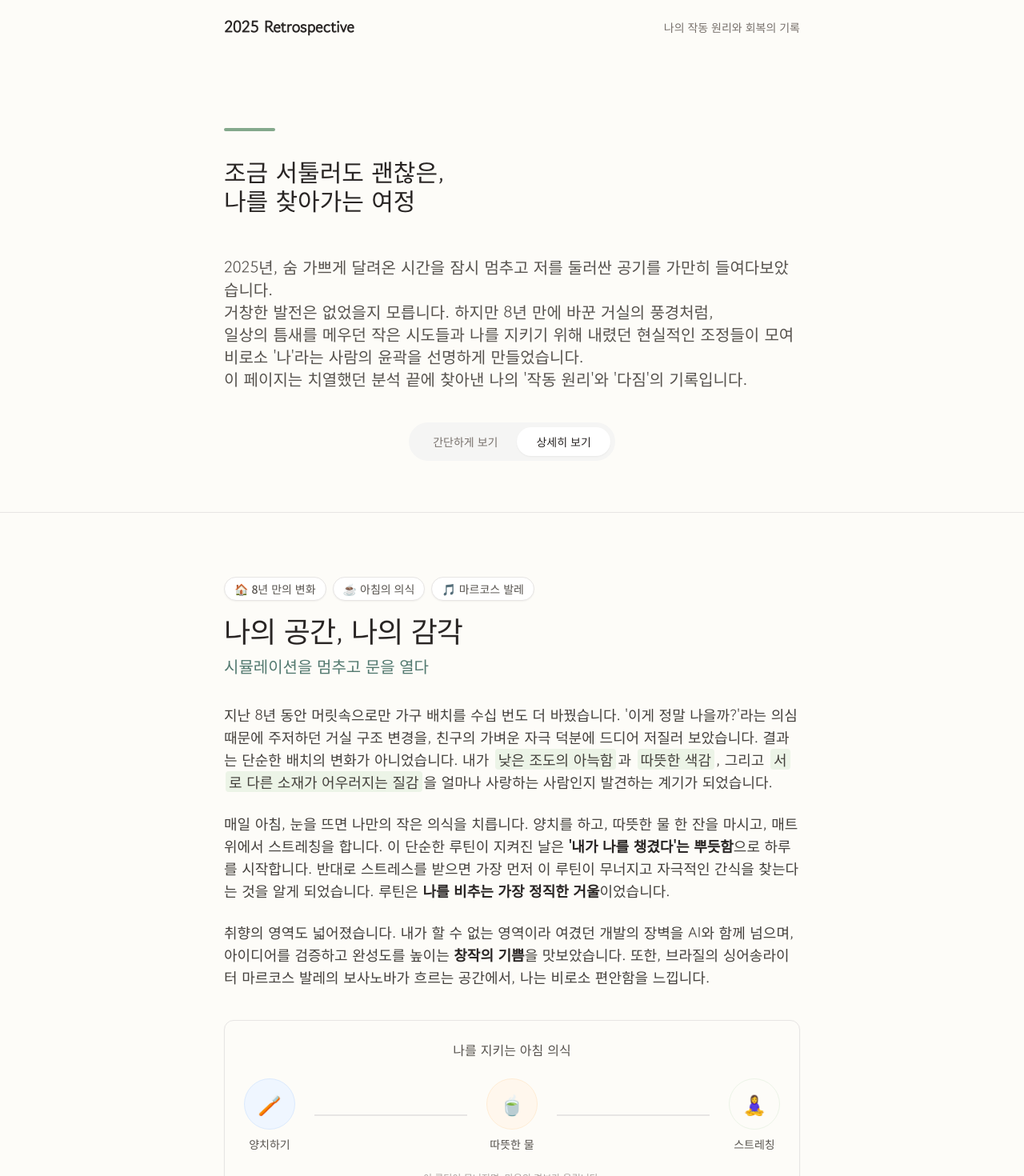
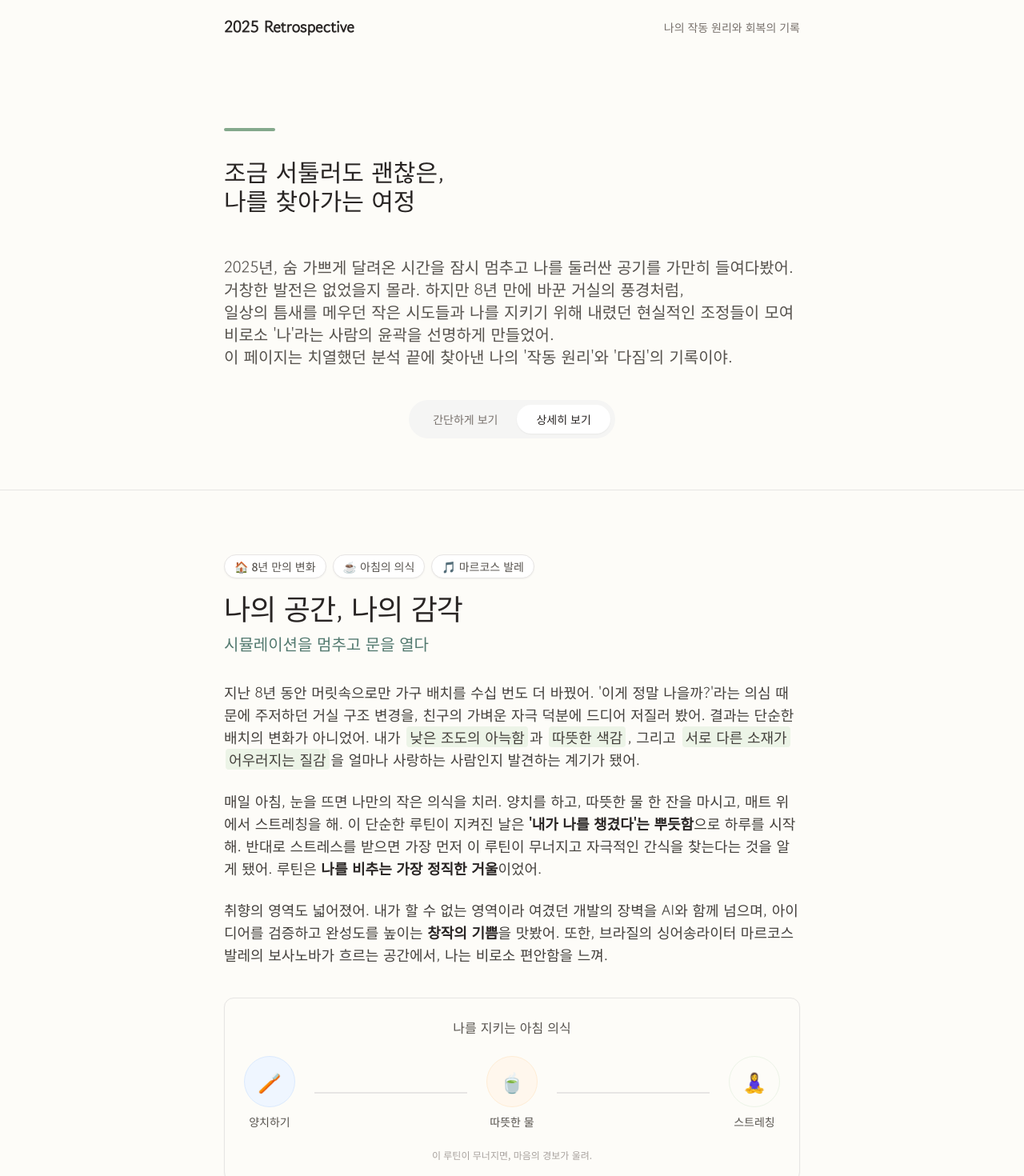
Before and after one commit to seulbilee27-web/2025-retro-fin, a React (Vite) app: page / in a window 1280 px wide. Shown: the top 1470 px of the page at 80% size. Built offline with nearby package versions, Linux system fonts and the light colour scheme.

Commit message:
간단하게 보기 영역에 불필요한 요소 제거

```diff
--- a/App.tsx
+++ b/App.tsx
@@ -107,18 +107,17 @@ Arrange these elements in a balanced grid or a flowing journey map layout. Ensur
               isLast={index === SECTIONS.length - 1}
               viewMode={viewMode}
             >
-              {/* Inject visuals based on section ID */}
+              {/* Inject visuals based on section ID and viewMode */}
 
-              {section.id === 'self' && (
+              {section.id === 'self' && viewMode === 'detail' && (
                 <div className="mt-8">
                   <MorningRoutineVisual />
                 </div>
               )}
 
-              {section.id === 'mechanism' && (
+              {section.id === 'mechanism' && viewMode === 'detail' && (
                 <div className="flex flex-col gap-8 mt-8">
                   <MechanismVisual />
-                  {/* Changed from grid to flex-col to stack vertically on all screens */}
                   <div className="flex flex-col gap-6">
                     <AnxietyCycleDiagram />
                     <TraitRadarChart />
@@ -134,8 +133,8 @@ Arrange these elements in a balanced grid or a flowing journey map layout. Ensur
       <footer className="bg-stone-100 py-16 border-t border-stone-200">
         <div className="max-w-3xl mx-auto px-6 text-center">
           <p className="font-serif text-stone-600 text-lg mb-6 leading-relaxed">
-            "2025년, 나를 지키며 치열하게 살아낸 자신이 자랑스럽습니다.<br className="hidden md:block" />
-            내년에도 나만의 속도로 걸어갈 저를 온 마음으로 응원합니다."
+            "2025년, 나를 지키며 치열하게 살아낸 자신이 자랑스러워.<br className="hidden md:block" />
+            내년에도 나만의 속도로 걸어갈 나를 온 마음으로 응원해."
           </p>
           <div className="flex justify-center gap-4 text-2xl mb-8 opacity-70">
             <span>🌱</span>
--- a/components/Charts.tsx
+++ b/components/Charts.tsx
@@ -75,7 +75,7 @@ export const MorningRoutineVisual: React.FC = () => {
         </div>
       </div>
       <p className="text-center text-xs text-stone-400 mt-6">
-        이 루틴이 무너지면, 마음의 경보가 울립니다.
+        이 루틴이 무너지면, 마음의 경보가 울려.
       </p>
     </div>
   );
@@ -83,7 +83,7 @@ export const MorningRoutineVisual: React.FC = () => {
 
 export const MechanismVisual: React.FC = () => {
   return (
-    <div className="grid grid-cols-1 md:grid-cols-2 gap-6 w-full">
+    <div className="flex flex-col gap-6 w-full">
       {/* Shadow Card */}
       <div className="bg-stone-50 rounded-2xl p-6 border border-stone-200 relative overflow-hidden">
         <div className="absolute top-0 right-0 p-4 opacity-10 text-6xl">🌑</div>
--- a/constants.ts
+++ b/constants.ts
@@ -1,11 +1,11 @@
 import { ContentSection } from './types';
 
 export const INTRO_TEXT = `
-2025년, 숨 가쁘게 달려온 시간을 잠시 멈추고 저를 둘러싼 공기를 가만히 들여다보았습니다.
-거창한 발전은 없었을지 모릅니다. 하지만 8년 만에 바꾼 거실의 풍경처럼,
+2025년, 숨 가쁘게 달려온 시간을 잠시 멈추고 나를 둘러싼 공기를 가만히 들여다봤어.
+거창한 발전은 없었을지 몰라. 하지만 8년 만에 바꾼 거실의 풍경처럼,
 일상의 틈새를 메우던 작은 시도들과 나를 지키기 위해 내렸던 현실적인 조정들이 모여
-비로소 '나'라는 사람의 윤곽을 선명하게 만들었습니다.
-이 페이지는 치열했던 분석 끝에 찾아낸 나의 '작동 원리'와 '다짐'의 기록입니다.
+비로소 '나'라는 사람의 윤곽을 선명하게 만들었어.
+이 페이지는 치열했던 분석 끝에 찾아낸 나의 '작동 원리'와 '다짐'의 기록이야.
 `;
 
 export const SECTIONS: ContentSection[] = [
@@ -15,9 +15,9 @@ export const SECTIONS: ContentSection[] = [
     subtitle: '시뮬레이션을 멈추고 문을 열다',
     tags: ['🏠 8년 만의 변화', '☕️ 아침의 의식', '🎵 마르코스 발레'],
     content: [
-      "지난 8년 동안 머릿속으로만 가구 배치를 수십 번도 더 바꿨습니다. '이게 정말 나을까?'라는 의심 때문에 주저하던 거실 구조 변경을, 친구의 가벼운 자극 덕분에 드디어 저질러 보았습니다. 결과는 단순한 배치의 변화가 아니었습니다. 내가 {{낮은 조도의 아늑함}}과 {{따뜻한 색감}}, 그리고 {{서로 다른 소재가 어우러지는 질감}}을 얼마나 사랑하는 사람인지 발견하는 계기가 되었습니다.",
-      "매일 아침, 눈을 뜨면 나만의 작은 의식을 치릅니다. 양치를 하고, 따뜻한 물 한 잔을 마시고, 매트 위에서 스트레칭을 합니다. 이 단순한 루틴이 지켜진 날은 **'내가 나를 챙겼다'는 뿌듯함**으로 하루를 시작합니다. 반대로 스트레스를 받으면 가장 먼저 이 루틴이 무너지고 자극적인 간식을 찾는다는 것을 알게 되었습니다. 루틴은 **나를 비추는 가장 정직한 거울**이었습니다.",
-      "취향의 영역도 넓어졌습니다. 내가 할 수 없는 영역이라 여겼던 개발의 장벽을 AI와 함께 넘으며, 아이디어를 검증하고 완성도를 높이는 **창작의 기쁨**을 맛보았습니다. 또한, 브라질의 싱어송라이터 마르코스 발레의 보사노바가 흐르는 공간에서, 나는 비로소 편안함을 느낍니다."
+      "지난 8년 동안 머릿속으로만 가구 배치를 수십 번도 더 바꿨어. '이게 정말 나을까?'라는 의심 때문에 주저하던 거실 구조 변경을, 친구의 가벼운 자극 덕분에 드디어 저질러 봤어. 결과는 단순한 배치의 변화가 아니었어. 내가 {{낮은 조도의 아늑함}}과 {{따뜻한 색감}}, 그리고 {{서로 다른 소재가 어우러지는 질감}}을 얼마나 사랑하는 사람인지 발견하는 계기가 됐어.",
+      "매일 아침, 눈을 뜨면 나만의 작은 의식을 치러. 양치를 하고, 따뜻한 물 한 잔을 마시고, 매트 위에서 스트레칭을 해. 이 단순한 루틴이 지켜진 날은 **'내가 나를 챙겼다'는 뿌듯함**으로 하루를 시작해. 반대로 스트레스를 받으면 가장 먼저 이 루틴이 무너지고 자극적인 간식을 찾는다는 것을 알게 됐어. 루틴은 **나를 비추는 가장 정직한 거울**이었어.",
+      "취향의 영역도 넓어졌어. 내가 할 수 없는 영역이라 여겼던 개발의 장벽을 AI와 함께 넘으며, 아이디어를 검증하고 완성도를 높이는 **창작의 기쁨**을 맛봤어. 또한, 브라질의 싱어송라이터 마르코스 발레의 보사노바가 흐르는 공간에서, 나는 비로소 편안함을 느껴."
     ],
     summary: [
       {
@@ -40,9 +40,9 @@ export const SECTIONS: ContentSection[] = [
     subtitle: '속도보다 중요한 것은 방향과 철학',
     tags: ['✨ Figma AI', '🛡️ 갈등 직면', '🤝 유저의 선택권'],
     content: [
-      "올해 일터에서는 **'Figma AI'**라는 새로운 도구를 적극적으로 받아들였습니다. 틈날 때마다 뉴스를 스크랩하고 테스트하던 습관이 빛을 발해, 기획 단계에서 디자인 수정과 프로토타이핑 속도를 비약적으로 높일 수 있었습니다.",
-      "하지만 도구보다 더 빛난 것은 **'태도'의 변화**였습니다. 예전엔 일을 쳐내기 바빴다면, 이제는 나만의 철학이 생겼습니다. 글로벌 최적화라는 명목하에 유저의 불편을 강요하지 않는 것, 효율보다는 {{유저에게 선택권을 주고 컨펌을 받는 과정}}을 중시하는 것. 단순히 일을 하는 것이 아니라, '어떻게' 할 것인지에 대한 진지한 고민이 깊어진 한 해였습니다.",
-      "회사 밖에서의 경험도 저를 성장시켰습니다. 인테리어 컨설팅을 받으며 전문가의 태도를 배웠고, 배우자 돌봄 휴직을 통해 잊고 지냈던 상황 파악 능력과 기억력을 리셋했습니다. 무엇보다 **'갈등 회피' 성향을 직시**하고, 불편한 상황에서도 내 입장을 이야기하는 훈련을 시작한 것은 커리어뿐만 아니라 삶 전체를 관통하는 큰 수확입니다."
+      "올해 일터에서는 **'Figma AI'**라는 새로운 도구를 적극적으로 받아들였어. 틈날 때마다 뉴스를 스크랩하고 테스트하던 습관이 빛을 발해, 기획 단계에서 디자인 수정과 프로토타이핑 속도를 비약적으로 높일 수 있었어.",
+      "하지만 도구보다 더 빛난 것은 **'태도'의 변화**였어. 예전엔 일을 쳐내기 바빴다면, 이제는 나만의 철학이 생겼어. 글로벌 최적화라는 명목하에 유저의 불편을 강요하지 않는 것, 효율보다는 {{유저에게 선택권을 주고 컨펌을 받는 과정}}을 중시하는 것. 단순히 일을 하는 것이 아니라, '어떻게' 할 것인지에 대한 진지한 고민이 깊어진 한 해였어.",
+      "회사 밖에서의 경험도 나를 성장시켰어. 인테리어 컨설팅을 받으며 전문가의 태도를 배웠고, 배우자 돌봄 휴직을 통해 잊고 지냈던 상황 파악 능력과 기억력을 리셋했어. 무엇보다 **'갈등 회피' 성향을 직시**하고, 불편한 상황에서도 내 입장을 이야기하는 훈련을 시작한 것은 커리어뿐만 아니라 삶 전체를 관통하는 큰 수확이야."
     ],
     summary: [
       {
@@ -65,9 +65,9 @@ export const SECTIONS: ContentSection[] = [
     subtitle: '비교를 멈추고 나를 보호하는 연습',
     tags: ['🧘‍♀️ 아침 요가', '🛡️ 안전한 감각', '🌿 경계 세우기'],
     content: [
-      "휴직 기간 동안 만난 아침 요가는 오로지 **나만을 위한 충만한 휴식 시간**이었습니다. 하지만 복직 후, 치고 올라오는 후배들과의 비교로 인해 질투와 불안이 싹트고, 에너지가 고갈되면 가장 가까운 사람에게 날 선 반응을 보이기도 했습니다.",
-      "나는 나의 패턴을 깨달았습니다. 불안이 찾아오면 그것을 해결하기 위해 무리하게 행동하고, 결국 방전되어버리는 악순환. 이제는 불안이 감지될 때 주문을 욉니다. {{지금 나는 안전하다.}} 위협받지 않고 있음을 인지하고, 진짜 감정과 가짜 감정을 구분하여 타인과의 사이에 **건강한 경계**를 세우는 연습을 하고 있습니다.",
-      "좋은 사람처럼 보이기 위해 '괜찮은 척' 했던 가면을 벗고, **나의 에너지를 지키며 명확하게 표현하는 것**. 그것이 제가 찾은 진정한 건강함입니다."
+      "휴직 기간 동안 만난 아침 요가는 오로지 **나만을 위한 충만한 휴식 시간**이었어. 하지만 복직 후, 치고 올라오는 후배들과의 비교로 인해 질투와 불안이 싹트고, 에너지가 고갈되면 가장 가까운 사람에게 날 선 반응을 보이기도 했어.",
+      "나는 나의 패턴을 깨달았어. 불안이 찾아오면 그것을 해결하기 위해 무리하게 행동하고, 결국 방전되어버리는 악순환. 이제는 불안이 감지될 때 주문을 외워. {{지금 나는 안전하다.}} 위협받지 않고 있음을 인지하고, 진짜 감정과 가짜 감정을 구분하여 타인과의 사이에 **건강한 경계**를 세우는 연습을 하고 있어.",
+      "좋은 사람처럼 보이기 위해 '괜찮은 척' 했던 가면을 벗고, **나의 에너지를 지키며 명확하게 표현하는 것**. 그것이 내가 찾은 진정한 건강함이야."
     ],
     summary: [
       {
@@ -90,8 +90,8 @@ export const SECTIONS: ContentSection[] = [
     subtitle: '우리만의 보금자리와 작은 사치',
     tags: ['🏠 첫 아파트', '🏨 나를 위한 호캉스', '📉 안전한 투자'],
     content: [
-      "올해 가장 잘한 선택은 우리 부부만의 첫 아파트를 매매한 것입니다. 전세 살이의 불안함을 끝내고 온전한 {{내 집}}이 생겼다는 안도감은 생각보다 컸습니다. 이를 계기로 부동산 공부에 눈을 뜨게 되었고, 경제를 바라보는 시야가 넓어졌습니다.",
-      "지출에서도 균형을 찾았습니다. 피곤함에 굴복해 배달 음식에 쓴 돈은 아쉽지만, 고생한 나를 위한 호캉스와 쾌적한 여름을 보낸 '작은 사치'들은 삶의 질을 높여주었습니다. 투자는 **'잃어도 되는 수준'**에서, 그리고 **'빠른 손절'이라는 원칙**을 세워 욕심부리지 않고 차근차근 배워나가고 있습니다."
+      "올해 가장 잘한 선택은 우리 부부만의 첫 아파트를 매매한 거야. 전세 살이의 불안함을 끝내고 온전한 {{내 집}}이 생겼다는 안도감은 생각보다 컸어. 이를 계기로 부동산 공부에 눈을 뜨게 되었고, 경제를 바라보는 시야가 넓어졌어.",
+      "지출에서도 균형을 찾았어. 피곤함에 굴복해 배달 음식에 쓴 돈은 아쉽지만, 고생한 나를 위한 호캉스와 쾌적한 여름을 보낸 '작은 사치'들은 삶의 질을 높여줬어. 투자는 **'잃어도 되는 수준'**에서, 그리고 **'빠른 손절'이라는 원칙**을 세워 욕심부리지 않고 차근차근 배워나가고 있어."
     ],
     summary: [
       {
@@ -114,9 +114,9 @@ export const SECTIONS: ContentSection[] = [
     subtitle: '불안을 연료로 쓰던 나에서, 평온을 선택하는 나로',
     tags: ['⚙️ 불안-행동 고리', '💎 섬세함과 완결성', '🛑 멈춤의 미학'],
     content: [
-      "올해 저는 저를 움직이던 거대한 동력이 **'불안'**이었음을 뼈저리게 깨달았습니다. 무언가 잘못될까 두려워 미리 행동하고, 거절당할까 무서워 과도한 책임을 떠안는 **'해결 지향형' 인간**. 그것은 생존 본능이었지만, 동시에 저를 갉아먹는 그림자였습니다.",
-      "하지만 이제 관점을 달리합니다. 남들보다 예민한 기질은 타인의 니즈를 빠르게 파악하는 {{섬세함}}이고, 과도한 책임감은 일을 끝까지 마무리하는 {{완결성}}이라는 강점입니다. 중요한 건 나를 지키는 '사용법'입니다.",
-      "모든 책임을 혼자 질 필요는 없습니다. 조급함이 들 때가 바로 **'멈춰야 할 때'**임을 압니다. 타인의 몫을 남겨두는 침묵의 시간, 그리고 거절해도 큰일이 일어나지 않는다는 **'안전한 실패'**의 경험. 저는 이제 불안에 휩쓸리는 대신, 스스로 **평온을 선택하는 법**을 익혀가고 있습니다."
+      "올해 저는 저를 움직이던 거대한 동력이 **'불안'**이었음을 뼈저리게 깨달았어. 무언가 잘못될까 두려워 미리 행동하고, 거절당할까 무서워 과도한 책임을 떠안는 **'해결 지향형' 인간**. 그것은 생존 본능이었지만, 동시에 나를 갉아먹는 그림자였어.",
+      "하지만 이제 관점을 달리해. 남들보다 예민한 기질은 타인의 니즈를 빠르게 파악하는 {{섬세함}}이고, 과도한 책임감은 일을 끝까지 마무리하는 {{완결성}}이라는 강점이야. 중요한 건 나를 지키는 '사용법'이야.",
+      "모든 책임을 혼자 질 필요는 없어. 조급함이 들 때가 바로 **'멈춰야 할 때'**임을 알아. 타인의 몫을 남겨두는 침묵의 시간, 그리고 거절해도 큰일이 일어나지 않는다는 **'안전한 실패'**의 경험. 나는 이제 불안에 휩쓸리는 대신, 스스로 **평온을 선택하는 법**을 익혀가고 있어."
     ],
     summary: [
       {
@@ -139,8 +139,8 @@ export const SECTIONS: ContentSection[] = [
     subtitle: '현실적인 목표와 설레는 도전',
     tags: ['🤖 AI 대시보드', '👨‍👩‍👧‍👦 가족 회의', '🍎 건강한 방어'],
     content: [
-      "내년에는 AI를 활용해 나의 일상과 자산, 커리어를 통합 관리하는 **대시보드를 구축**해보고 싶습니다. 막연한 계획이 아닌, {{데이터에 기반한 성장}}을 꿈꿉니다. 또한, 남편과의 **정기적인 가족 회의**를 통해 우리 가정의 방향성을 함께 논의하려 합니다.",
-      "일상에서는 달콤한 간식의 유혹을 건강하게 방어하고, 갈등 앞에서 회피하지 않고 적극적으로 조정하는 단단한 사람이 되고 싶습니다. 1년 뒤의 제가, 오늘의 저에게 **'덕분에 흔들리지 않고 집중할 수 있었어'**라고 말할 수 있도록, 나를 돌보는 기반을 튼튼히 다지겠습니다."
+      "내년에는 AI를 활용해 나의 일상과 자산, 커리어를 통합 관리하는 **대시보드를 구축**해보고 싶어. 막연한 계획이 아닌, {{데이터에 기반한 성장}}을 꿈꿔. 또한, 남편과의 **정기적인 가족 회의**를 통해 우리 가정의 방향성을 함께 논의하려고 해.",
+      "일상에서는 달콤한 간식의 유혹을 건강하게 방어하고, 갈등 앞에서 회피하지 않고 적극적으로 조정하는 단단한 사람이 되고 싶어. 1년 뒤의 제가, 오늘의 저에게 **'덕분에 흔들리지 않고 집중할 수 있었어'**라고 말할 수 있도록, 나를 돌보는 기반을 튼튼히 다질게."
     ],
     summary: [
       {
```
